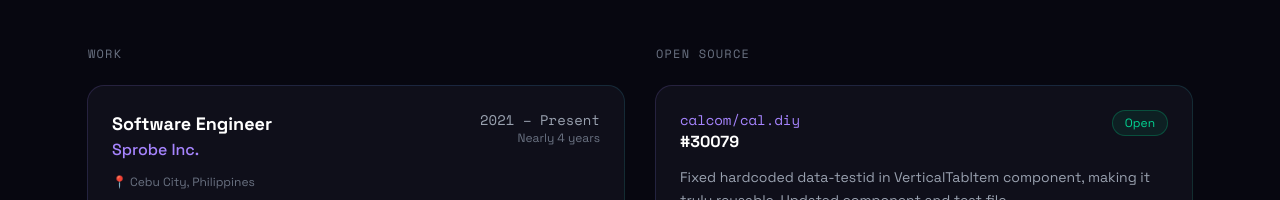
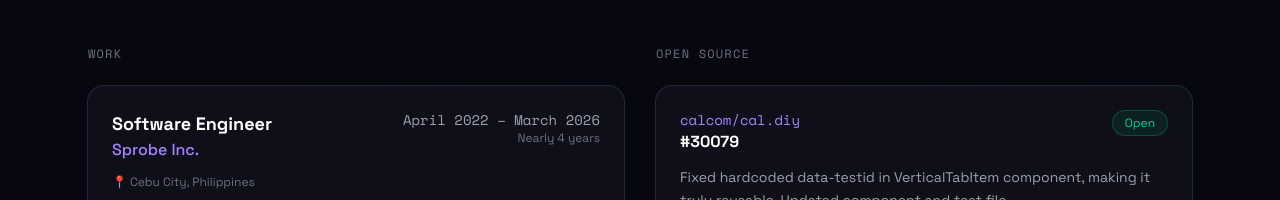
Before and after one commit to leobertcamoro101-lab/portfolio, a React (Vite) app: page / in a window 1280 px wide. Shown: the part 2558-2758 px from the top of the page. Built offline with nearby package versions, Linux system fonts and the light colour scheme.

Commit message:
updated portfolio.js

```diff
--- a/src/data/portfolio.js
+++ b/src/data/portfolio.js
@@ -58,7 +58,7 @@ export const experience = [
   {
     company: 'Sprobe Inc.',
     role: 'Software Engineer',
-    period: '2021 – Present',
+    period: 'April 2022 – March 2026',
     duration: 'Nearly 4 years',
     location: 'Cebu City, Philippines',
     description: 'Building and maintaining web applications using React JS, Laravel, and PostgreSQL. Collaborating with cross-functional teams to deliver quality software.',
```
